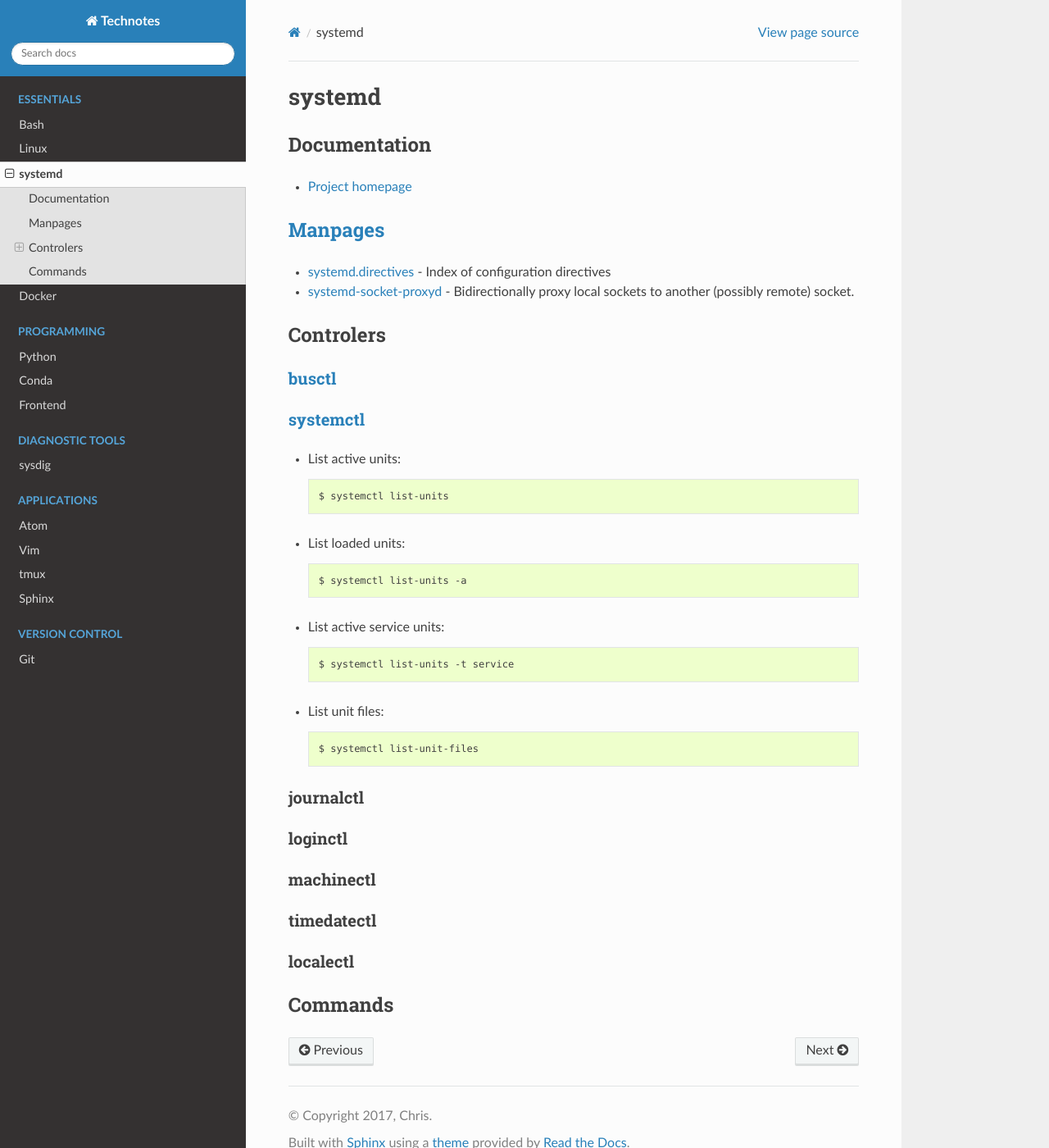
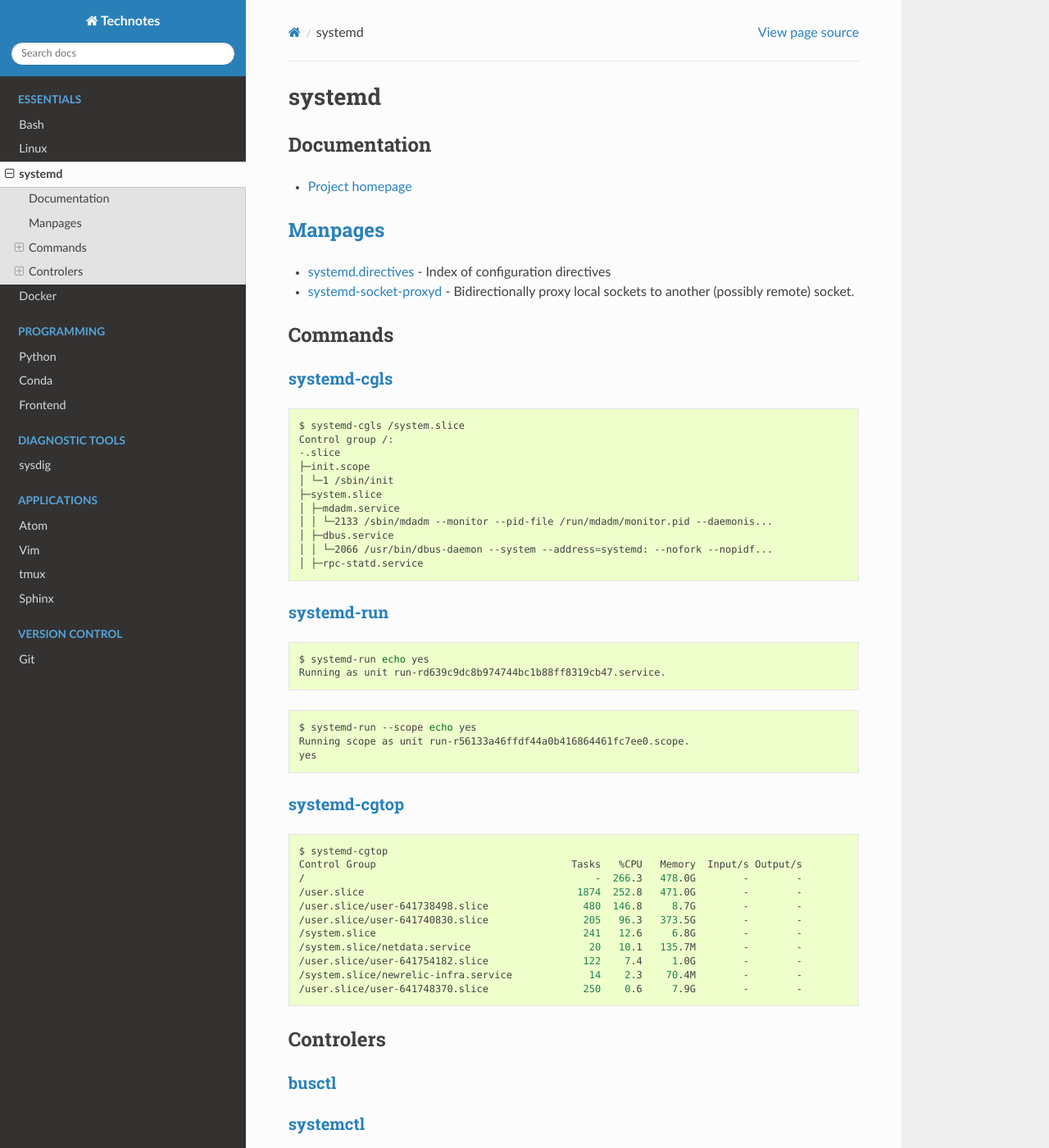
Before and after one commit to heterotopian/technotes, a Sphinx documentation site: the page built from source/systemd/index.rst, in a window 1280 px wide and 1400 px high. Shown: the whole window at 82% size. Built offline with Sphinx 7.4.7 and the Read the Docs theme 2.0.0, drawn with Linux system fonts in a browser that asks for light colours.

Commit message:
Add systemd commands

```diff
--- a/source/systemd/command.rst
+++ b/source/systemd/command.rst
@@ -2,3 +2,53 @@
 
 Commands
 ========
+
+`systemd-cgls <https://www.freedesktop.org/software/systemd/man/systemd-cgls.html>`_
+------------------------------------------------------------------------------------
+
+::
+
+    $ systemd-cgls /system.slice
+    Control group /:
+    -.slice
+    ├─init.scope
+    │ └─1 /sbin/init
+    ├─system.slice
+    │ ├─mdadm.service
+    │ │ └─2133 /sbin/mdadm --monitor --pid-file /run/mdadm/monitor.pid --daemonis...
+    │ ├─dbus.service
+    │ │ └─2066 /usr/bin/dbus-daemon --system --address=systemd: --nofork --nopidf...
+    │ ├─rpc-statd.service
+
+
+`systemd-run <https://www.freedesktop.org/software/systemd/man/systemd-run.html>`_
+----------------------------------------------------------------------------------
+
+::
+
+    $ systemd-run echo yes
+    Running as unit run-rd639c9dc8b974744bc1b88ff8319cb47.service.
+
+::
+
+    $ systemd-run --scope echo yes
+    Running scope as unit run-r56133a46ffdf44a0b416864461fc7ee0.scope.
+    yes
+
+
+`systemd-cgtop <https://www.freedesktop.org/software/systemd/man/systemd-cgtop.html>`_
+------------------------------------------------------------------------------------
+
+::
+
+    $ systemd-cgtop
+    Control Group                                 Tasks   %CPU   Memory  Input/s Output/s
+    /                                                 -  266.3   478.0G        -        -
+    /user.slice                                    1874  252.8   471.0G        -        -
+    /user.slice/user-641738498.slice                480  146.8     8.7G        -        -
+    /user.slice/user-641740830.slice                205   96.3   373.5G        -        -
+    /system.slice                                   241   12.6     6.8G        -        -
+    /system.slice/netdata.service                    20   10.1   135.7M        -        -
+    /user.slice/user-641754182.slice                122    7.4     1.0G        -        -
+    /system.slice/newrelic-infra.service             14    2.3    70.4M        -        -
+    /user.slice/user-641748370.slice                250    0.6     7.9G        -        -
--- a/source/systemd/index.rst
+++ b/source/systemd/index.rst
@@ -8,6 +8,6 @@ systemd
 
 .. include:: doc.rst
 
+.. include:: command.rst
+
 .. include:: controller.rst
-
-.. include:: command.rst
```
